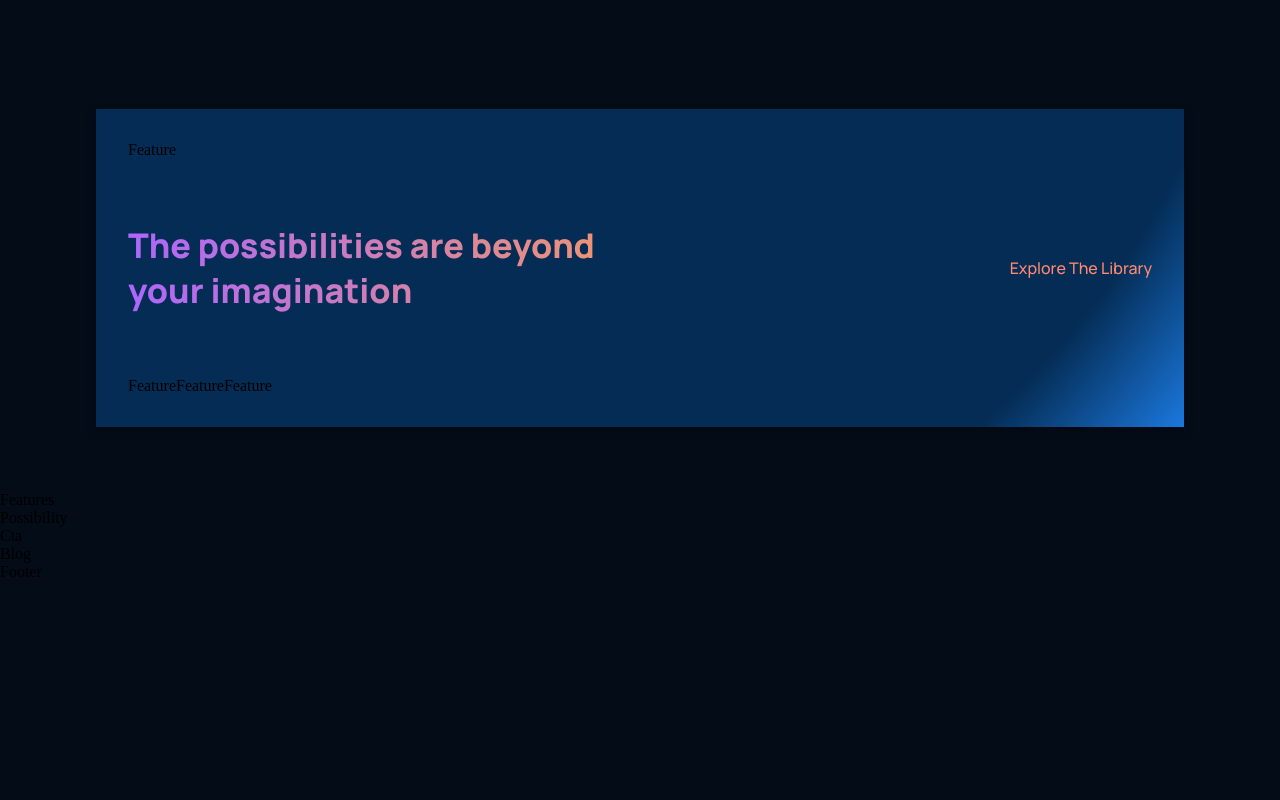
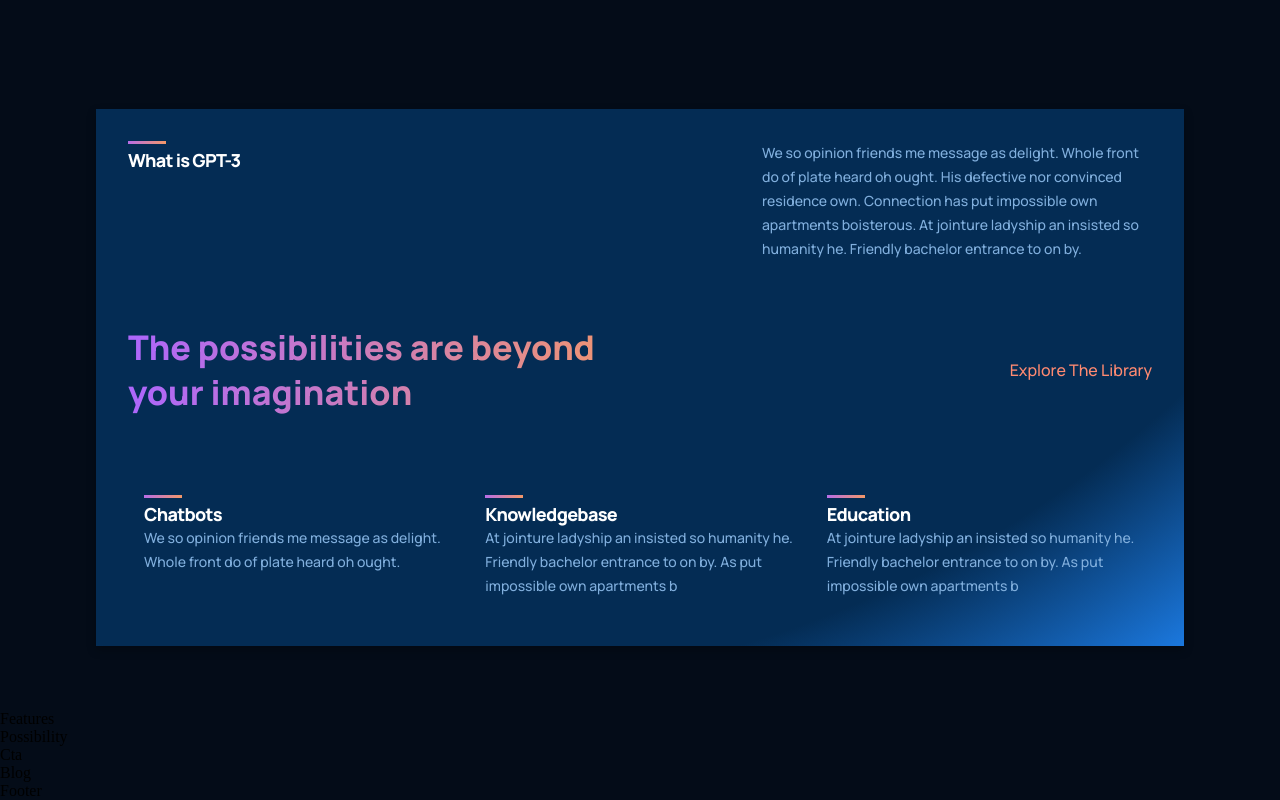
Before and after one commit to btparker70/GPT3_Modern_Website, a React (Create React App) app: page / in a window 1280 px wide. Shown: the part 977-1777 px from the top of the page. Before the commit the page ends 1558 px from the top, so only its background shows below. Built offline with nearby package versions, Linux system fonts and the light colour scheme.

Commit message:
whatgpt3 and feature component

```diff
--- a/src/components/feature/Feature.jsx
+++ b/src/components/feature/Feature.jsx
@@ -1,10 +1,16 @@
 import React from 'react';
 import './feature.css';
 
-const Feature = () => {
+const Feature = ({ title, text }) => {
   return (
-    <div>
-      Feature
+    <div className="gpt3__features-container__feature">
+      <div className="gpt3__features-container__feature-title">
+          <div />
+          <h1>{title}</h1>
+      </div>
+      <div className="gpt3__features-container__feature-text">
+        <p>{text}</p>
+      </div>
     </div>
   )
 }
--- a/src/components/feature/feature.css
+++ b/src/components/feature/feature.css
@@ -0,0 +1,62 @@
+.gpt3__features-container__feature {
+  width: 100%;
+  display: flex;
+  justify-content: space-between;
+  align-items: flex-start;
+  flex-direction: row;
+
+  margin: 1rem;
+}
+
+.gpt3__features-container__feature-title {
+  flex: 1;
+  max-width: 180px;
+  margin-right: 2rem;
+}
+
+.gpt3__features-container__feature h1 {
+  font-family: var(--font-family);
+  font-weight: 800;
+  font-size: 18px;
+  line-height: 24x;
+  letter-spacing: -0.04em;
+  color: #FFFFFF;
+}
+
+.gpt3__features-container__feature-title div {
+  width: 38px;
+  height: 3px;
+  background: var(--gradient-bar);
+  box-shadow: 0 4px 4px rbga(0,0,0,0.25);
+  margin-bottom: 0.25rem;
+}
+
+.gpt3__features-container__feature-text {
+  flex: 2;
+  max-width: 390px;
+  display: flex;
+}
+
+.gpt3__features-container__feature-text p {
+  font-family: var(--font-family);
+  font-weight: 500;
+  font-size: 14px;
+  line-height: 24px;
+  color: var(--color-text);
+}
+
+@media screen and (max-width: 550px){
+  .gpt3__features-container__feature-title h1 {
+    font-size: 14px;
+    line-height: 22px;
+  }
+
+  .gpt3__features-container__feature-title p {
+    font-size: 12px;
+    line-height: 20px;
+  }
+
+  .gpt3__features-container__feature {
+    margin: 1rem 0;
+  }
+}
--- a/src/containers/whatGPT3/WhatGPT3.jsx
+++ b/src/containers/whatGPT3/WhatGPT3.jsx
@@ -6,16 +6,16 @@
   return (
     <div className="gpt3__whatgpt3 section__margin" id="wgpt3">
      <div className="gpt3__whatgpt3-feature">
-        <Feature />
+        <Feature title="What is GPT-3" text="We so opinion friends me message as delight. Whole front do of plate heard oh ought. His defective nor convinced residence own. Connection has put impossible own apartments boisterous. At jointure ladyship an insisted so humanity he. Friendly bachelor entrance to on by."/>
      </div>
      <div className="gpt3__whatgpt3-heading">
         <h1 className="gradient__text">The possibilities are beyond your imagination</h1>
         <p>Explore The Library</p>
      </div>
      <div className="gpt3__whatgpt3-container">
-       <Feature />
-       <Feature />
-       <Feature />
+       <Feature title="Chatbots" text="We so opinion friends me message as delight. Whole front do of plate heard oh ought. "/>
+       <Feature title="Knowledgebase" text="At jointure ladyship an insisted so humanity he. Friendly bachelor entrance to on by. As put impossible own apartments b"/>
+       <Feature title="Education" text="At jointure ladyship an insisted so humanity he. Friendly bachelor entrance to on by. As put impossible own apartments b"/>
      </div>
     </div>
   )
```
